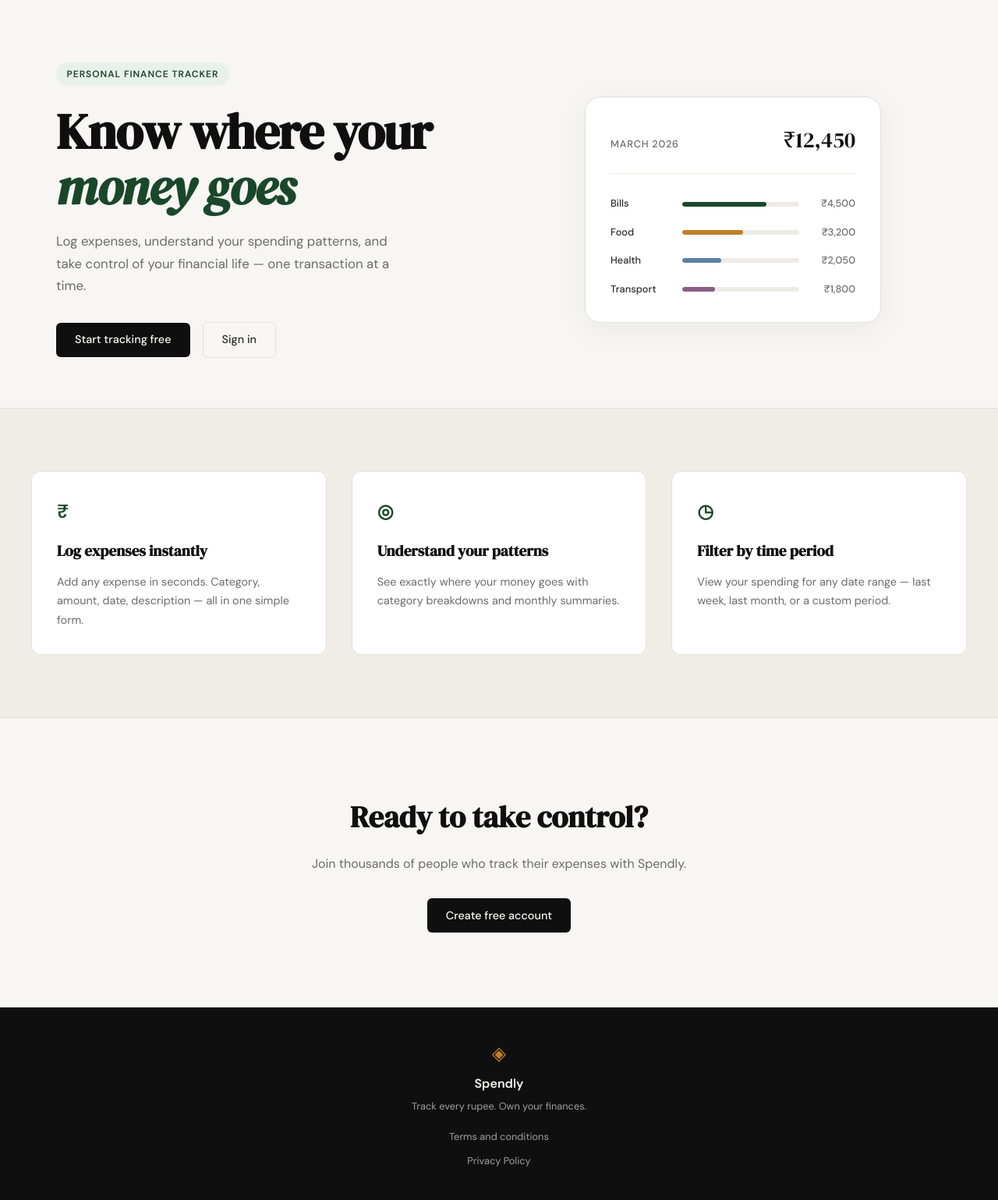
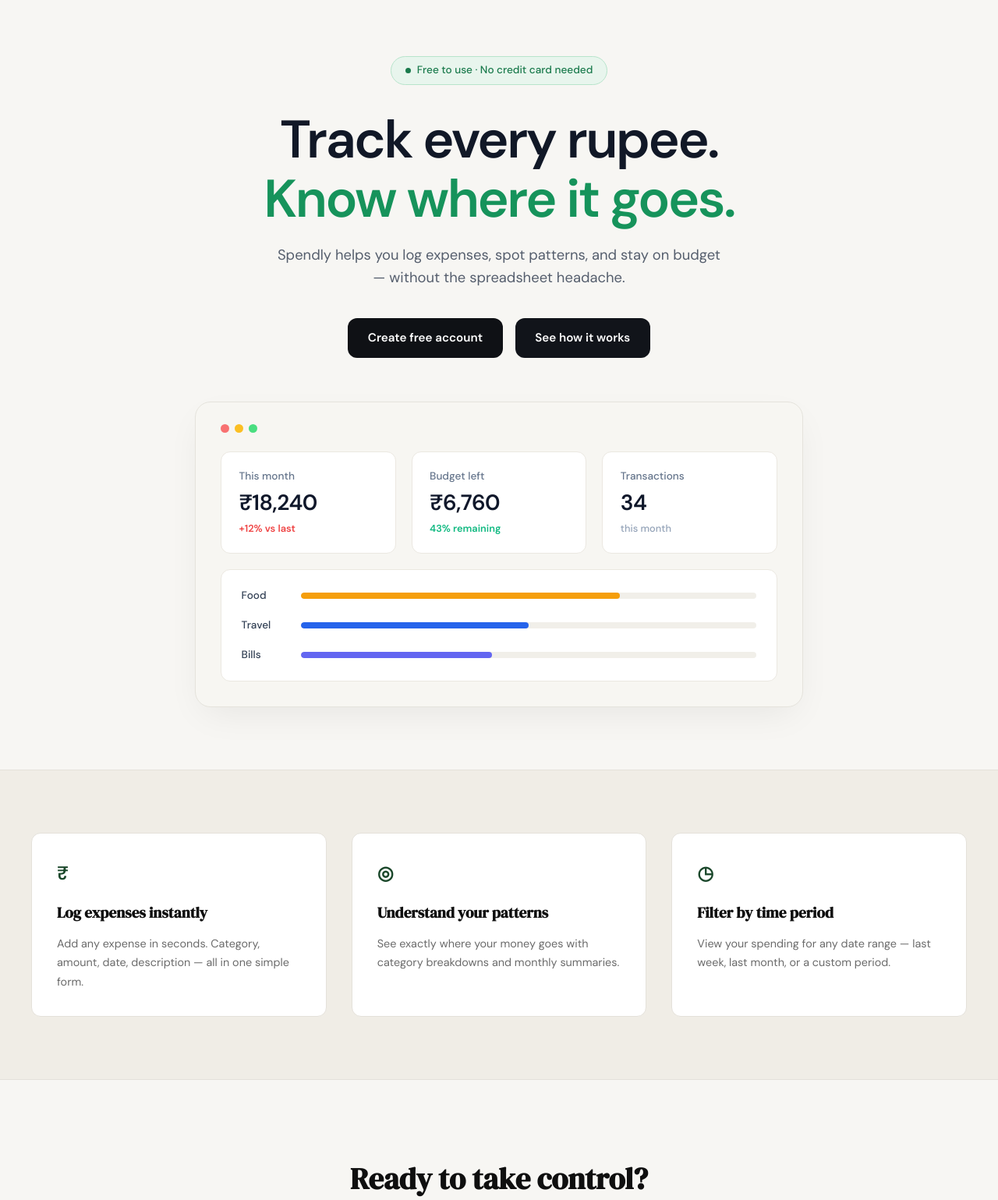
Before and after one commit to Bdosv1/spend_analyzer, a Flask app: page / in a window 1280 px wide. Shown: the part 61-1600 px from the top of the page at 78% size. Run offline with Flask 3, Linux system fonts and the light colour scheme.

Commit message:
Update landing page hero section to   match new design

```diff
--- a/static/css/style.css
+++ b/static/css/style.css
@@ -124,136 +124,244 @@ a { color: inherit; text-decoration: none; }
 /* ------------------------------------------------------------------ */
 
 .hero {
-    padding: 5rem 2rem 4rem;
-    display: grid;
-    grid-template-columns: 1fr 1fr;
-    gap: 4rem;
+    padding: 4.5rem 1.5rem 5rem;
+    display: flex;
+    flex-direction: column;
     align-items: center;
-    max-width: var(--max-width);
+    text-align: center;
+    max-width: 900px;
     margin: 0 auto;
 }
 
+.hero-inner {
+    display: flex;
+    flex-direction: column;
+    align-items: center;
+    width: 100%;
+}
+
 .hero-badge {
+    display: inline-flex;
+    align-items: center;
+    gap: 0.5rem;
+    background: #e8f5ed;
+    color: #1a7a4c;
+    border: 1px solid #b7e4cb;
+    font-size: 0.85rem;
+    font-weight: 500;
+    padding: 0.4rem 1.1rem;
+    border-radius: 999px;
+    margin-bottom: 2rem;
+}
+
+.badge-dot {
+    width: 7px;
+    height: 7px;
+    background-color: #1a7a4c;
+    border-radius: 50%;
     display: inline-block;
-    background: var(--accent-light);
-    color: var(--accent);
-    font-size: 0.75rem;
-    font-weight: 600;
-    letter-spacing: 0.08em;
-    text-transform: uppercase;
-    padding: 0.35rem 0.85rem;
-    border-radius: 999px;
-    margin-bottom: 1.5rem;
 }
 
 .hero-title {
-    font-family: var(--font-display);
-    font-size: clamp(2.5rem, 5vw, 4rem);
-    line-height: 1.1;
-    letter-spacing: -0.02em;
-    color: var(--ink);
+    font-family: var(--font-body);
+    font-size: clamp(2.5rem, 5.5vw, 4.25rem);
+    font-weight: 800;
+    line-height: 1.12;
+    letter-spacing: -0.035em;
+    color: #111827;
     margin-bottom: 1.25rem;
 }
 
-.hero-title em {
-    font-style: italic;
-    color: var(--accent);
+.hero-title-accent {
+    color: #16935b;
 }
 
 .hero-subtitle {
-    font-size: 1.05rem;
-    color: var(--ink-muted);
-    line-height: 1.7;
-    max-width: 460px;
-    margin-bottom: 2rem;
+    font-size: 1.15rem;
+    color: #555e6d;
+    line-height: 1.6;
+    max-width: 580px;
+    margin-bottom: 2.25rem;
+    font-weight: 400;
 }
 
 .hero-actions {
     display: flex;
     gap: 1rem;
     align-items: center;
+    justify-content: center;
+    margin-bottom: 3.5rem;
+}
+
+.btn-hero-primary {
+    display: inline-block;
+    background: #0f1115;
+    color: #ffffff;
+    font-weight: 600;
+    font-size: 0.95rem;
+    padding: 0.85rem 1.6rem;
+    border-radius: var(--radius-md);
+    transition: all 0.2s ease;
+    text-decoration: none;
+}
+
+.btn-hero-primary:hover {
+    background: #1f242e;
+    transform: translateY(-1px);
+}
+
+.btn-hero-secondary {
+    display: inline-block;
+    background: #11141a;
+    color: #ffffff;
+    font-weight: 600;
+    font-size: 0.95rem;
+    padding: 0.85rem 1.6rem;
+    border-radius: var(--radius-md);
+    transition: all 0.2s ease;
+    text-decoration: none;
+}
+
+.btn-hero-secondary:hover {
+    background: #1f242e;
+    transform: translateY(-1px);
 }
 
 /* ------------------------------------------------------------------ */
-/* Mock card (hero visual)                                             */
+/* Hero Visual Window Card                                            */
 /* ------------------------------------------------------------------ */
 
 .hero-visual {
+    width: 100%;
     display: flex;
     justify-content: center;
 }
 
-.mock-card {
-    background: var(--paper-card);
-    border: 1px solid var(--border);
+.hero-preview-window {
+    background: #f7f6f2;
+    border: 1px solid #e5e3dc;
     border-radius: var(--radius-lg);
-    padding: 2rem;
+    padding: 1.75rem 2rem 2rem;
     width: 100%;
-    max-width: 380px;
-    box-shadow: 0 8px 40px rgba(0,0,0,0.06);
+    max-width: 780px;
+    box-shadow: 0 16px 48px -12px rgba(0, 0, 0, 0.08);
+    text-align: left;
 }
 
-.mock-card-header {
+.window-dots {
     display: flex;
-    justify-content: space-between;
-    align-items: baseline;
-    margin-bottom: 1.75rem;
-    padding-bottom: 1.25rem;
-    border-bottom: 1px solid var(--border-soft);
+    align-items: center;
+    gap: 7px;
+    margin-bottom: 1.5rem;
 }
 
-.mock-label {
-    font-size: 0.8rem;
-    font-weight: 500;
-    color: var(--ink-muted);
-    text-transform: uppercase;
-    letter-spacing: 0.06em;
+.window-dots .dot {
+    width: 11px;
+    height: 11px;
+    border-radius: 50%;
+    display: inline-block;
 }
 
-.mock-total {
-    font-family: var(--font-display);
-    font-size: 1.75rem;
-    color: var(--ink);
+.dot-red { background: #f87171; }
+.dot-yellow { background: #fbbf24; }
+.dot-green { background: #4ade80; }
+
+.stat-cards-grid {
+    display: grid;
+    grid-template-columns: repeat(3, 1fr);
+    gap: 1.25rem;
+    margin-bottom: 1.25rem;
 }
 
-.mock-bars { display: flex; flex-direction: column; gap: 1rem; }
-
-.mock-bar-row {
-    display: grid;
-    grid-template-columns: 80px 1fr 60px;
-    align-items: center;
-    gap: 0.75rem;
+.stat-card {
+    background: #ffffff;
+    border: 1px solid #ebe8e1;
+    border-radius: var(--radius-md);
+    padding: 1.25rem 1.4rem;
+    display: flex;
+    flex-direction: column;
 }
 
-.mock-cat {
-    font-size: 0.8rem;
+.stat-card-label {
+    font-size: 0.85rem;
+    color: #64748b;
     font-weight: 500;
-    color: var(--ink-soft);
+    margin-bottom: 0.4rem;
 }
 
-.mock-bar-track {
-    height: 6px;
-    background: var(--border-soft);
+.stat-card-val {
+    font-size: 1.75rem;
+    font-weight: 700;
+    color: #0f172a;
+    line-height: 1.2;
+    letter-spacing: -0.02em;
+    margin-bottom: 0.4rem;
+}
+
+.stat-card-sub {
+    font-size: 0.8rem;
+    font-weight: 600;
+}
+
+.stat-danger {
+    color: #ef4444;
+}
+
+.stat-success {
+    color: #10b981;
+}
+
+.stat-neutral {
+    color: #94a3b8;
+    font-weight: 500;
+}
+
+.breakdown-card {
+    background: #ffffff;
+    border: 1px solid #ebe8e1;
+    border-radius: var(--radius-md);
+    padding: 1.4rem 1.6rem;
+    display: flex;
+    flex-direction: column;
+    gap: 1rem;
+}
+
+.breakdown-row {
+    display: grid;
+    grid-template-columns: 60px 1fr;
+    align-items: center;
+    gap: 1rem;
+}
+
+.breakdown-label {
+    font-size: 0.85rem;
+    font-weight: 500;
+    color: #334155;
+}
+
+.breakdown-track {
+    height: 8px;
+    background: #f1efe9;
     border-radius: 999px;
     overflow: hidden;
+    width: 100%;
 }
 
-.mock-bar {
+.breakdown-fill {
     height: 100%;
-    background: var(--accent);
     border-radius: 999px;
-    transition: width 0.6s ease;
 }
 
-.mock-bar-2 { background: var(--accent-2); }
-.mock-bar-3 { background: #5b7fa6; }
-.mock-bar-4 { background: #8b5e83; }
+.fill-food {
+    background: #f59e0b;
+}
 
-.mock-amt {
-    font-size: 0.8rem;
-    font-weight: 500;
-    color: var(--ink-muted);
-    text-align: right;
+.fill-travel {
+    background: #2563eb;
+}
+
+.fill-bills {
+    background: #6366f1;
 }
 
 /* ------------------------------------------------------------------ */
@@ -608,19 +716,15 @@ a { color: inherit; text-decoration: none; }
 /* ------------------------------------------------------------------ */
 
 @media (max-width: 900px) {
-    .hero {
-        grid-template-columns: 1fr;
-        text-align: center;
-    }
-
     .hero-subtitle { max-width: 100%; }
     .hero-actions { justify-content: center; }
-    .hero-visual { display: none; }
-
+    .stat-cards-grid { grid-template-columns: 1fr; }
     .features-inner { grid-template-columns: 1fr; }
 }
 
 @media (max-width: 600px) {
     .nav-links a:not(.nav-cta) { display: none; }
     .hero { padding: 3rem 1rem 2rem; }
+    .hero-actions { flex-direction: column; width: 100%; }
+    .btn-hero-primary, .btn-hero-secondary { width: 100%; text-align: center; }
 }
--- a/templates/landing.html
+++ b/templates/landing.html
@@ -6,55 +6,65 @@
 
 <section class="hero">
     <div class="hero-inner">
-        <div class="hero-badge">Personal Finance Tracker</div>
+        <div class="hero-badge">
+            <span class="badge-dot"></span>
+            Free to use · No credit card needed
+        </div>
         <h1 class="hero-title">
-            Know where your<br>
-            <em>money goes</em>
+            Track every rupee.<br>
+            <span class="hero-title-accent">Know where it goes.</span>
         </h1>
         <p class="hero-subtitle">
-            Log expenses, understand your spending patterns,
-            and take control of your financial life —
-            one transaction at a time.
+            Spendly helps you log expenses, spot patterns, and stay
+            on budget — without the spreadsheet headache.
         </p>
         <div class="hero-actions">
-            <a href="{{ url_for('register') }}" class="btn-primary">Start tracking free</a>
-            <a href="{{ url_for('login') }}" class="btn-ghost">Sign in</a>
+            <a href="{{ url_for('register') }}" class="btn-hero-primary">Create free account</a>
+            <a href="{{ url_for('login') }}" class="btn-hero-secondary">See how it works</a>
         </div>
     </div>
     <div class="hero-visual">
-        <div class="mock-card">
-            <div class="mock-card-header">
-                <span class="mock-label">March 2026</span>
-                <span class="mock-total">₹12,450</span>
+        <div class="hero-preview-window">
+            <div class="window-dots">
+                <span class="dot dot-red"></span>
+                <span class="dot dot-yellow"></span>
+                <span class="dot dot-green"></span>
             </div>
-            <div class="mock-bars">
-                <div class="mock-bar-row">
-                    <span class="mock-cat">Bills</span>
-                    <div class="mock-bar-track">
-                        <div class="mock-bar" style="width: 72%"></div>
+            <div class="stat-cards-grid">
+                <div class="stat-card">
+                    <span class="stat-card-label">This month</span>
+                    <span class="stat-card-val">₹18,240</span>
+                    <span class="stat-card-sub stat-danger">+12% vs last</span>
+                </div>
+                <div class="stat-card">
+                    <span class="stat-card-label">Budget left</span>
+                    <span class="stat-card-val">₹6,760</span>
+                    <span class="stat-card-sub stat-success">43% remaining</span>
+                </div>
+                <div class="stat-card">
+                    <span class="stat-card-label">Transactions</span>
+                    <span class="stat-card-val">34</span>
+                    <span class="stat-card-sub stat-neutral">this month</span>
+                </div>
+            </div>
+            <div class="breakdown-card">
+                <div class="breakdown-row">
+                    <span class="breakdown-label">Food</span>
+                    <div class="breakdown-track">
+                        <div class="breakdown-fill fill-food" style="width: 70%"></div>
                     </div>
-                    <span class="mock-amt">₹4,500</span>
                 </div>
-                <div class="mock-bar-row">
-                    <span class="mock-cat">Food</span>
-                    <div class="mock-bar-track">
-                        <div class="mock-bar mock-bar-2" style="width: 52%"></div>
+                <div class="breakdown-row">
+                    <span class="breakdown-label">Travel</span>
+                    <div class="breakdown-track">
+                        <div class="breakdown-fill fill-travel" style="width: 50%"></div>
                     </div>
-                    <span class="mock-amt">₹3,200</span>
                 </div>
-                <div class="mock-bar-row">
-                    <span class="mock-cat">Health</span>
-                    <div class="mock-bar-track">
-                        <div class="mock-bar mock-bar-3" style="width: 33%"></div>
+                <div class="breakdown-row">
+                    <span class="breakdown-label">Bills</span>
+                    <div class="breakdown-track">
+                        <div class="breakdown-fill fill-bills" style="width: 42%"></div>
                     </div>
-                    <span class="mock-amt">₹2,050</span>
-                </div>
-                <div class="mock-bar-row">
-                    <span class="mock-cat">Transport</span>
-                    <div class="mock-bar-track">
-                        <div class="mock-bar mock-bar-4" style="width: 28%"></div>
-                    </div>
-                    <span class="mock-amt">₹1,800</span>
                 </div>
             </div>
         </div>
```
